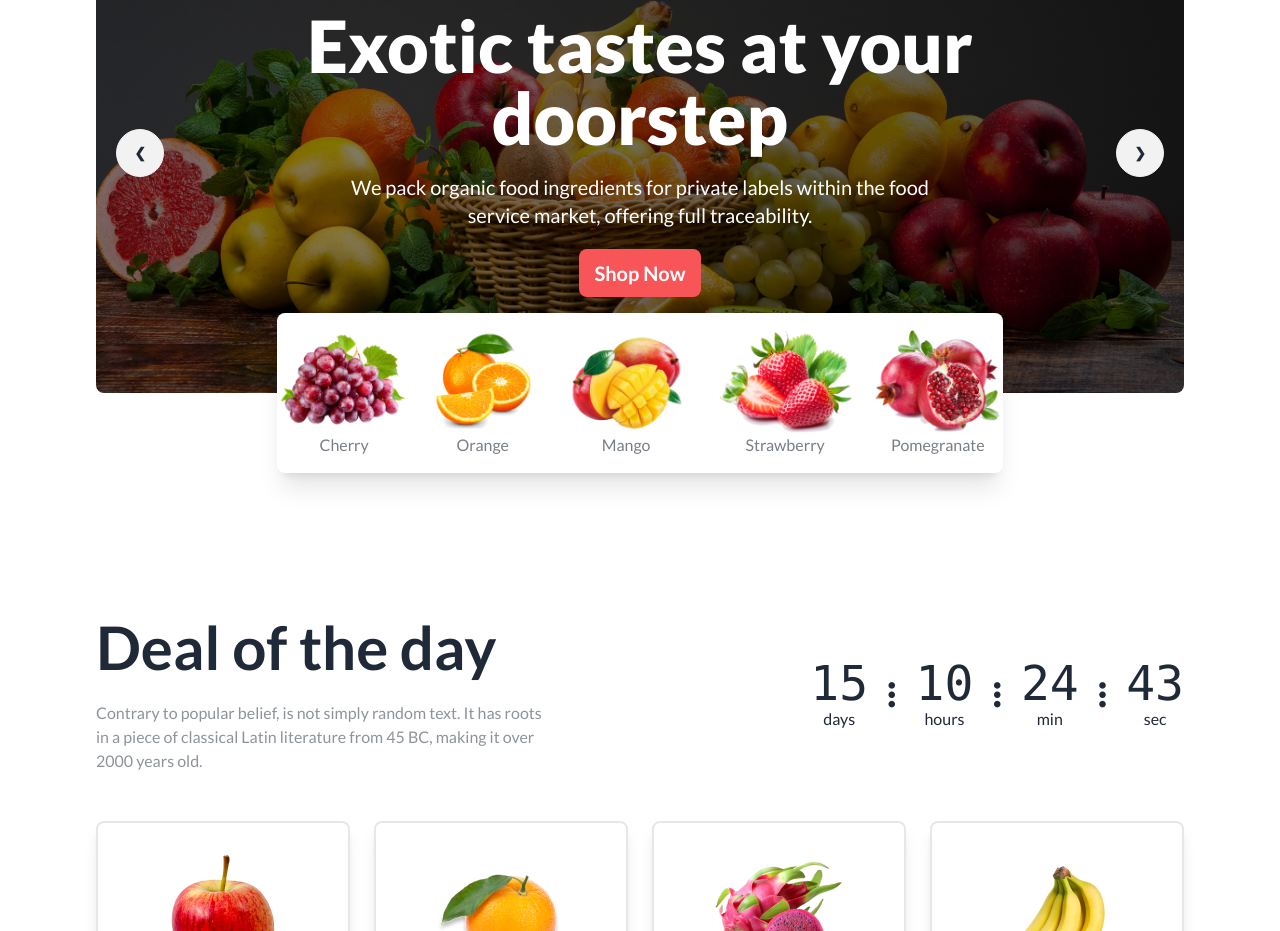
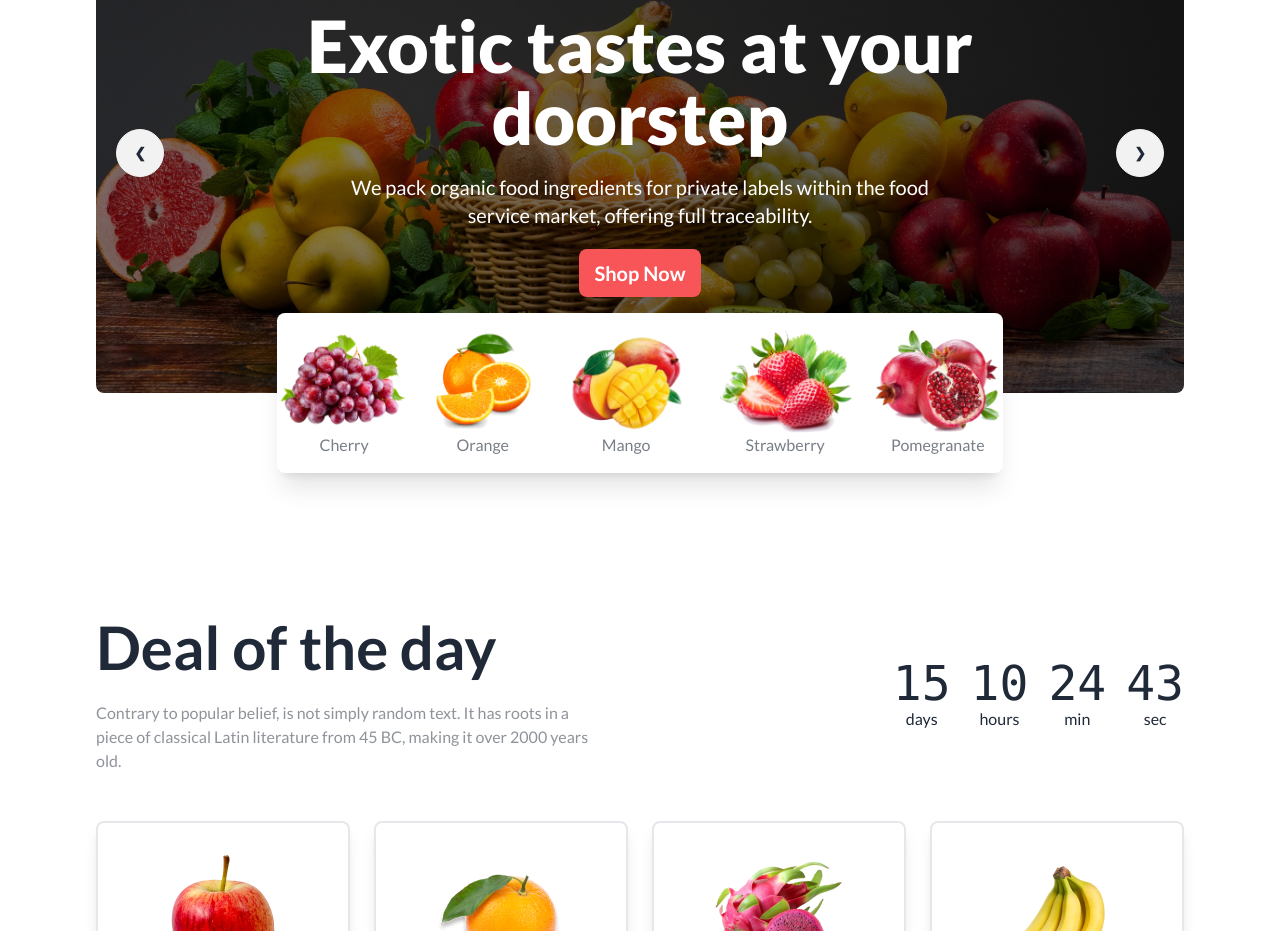
Before and after one commit to chinmoy10/fruit_brust, a plain HTML site: page index.html in a window 1280 px wide. Shown: the part 227-1158 px from the top of the page. Drawn offline with nearby package versions, Linux system fonts and the light colour scheme; grey boxes are pictures that could not be loaded.

Commit message:
teams_section done

```diff
--- a/index.html
+++ b/index.html
@@ -205,26 +205,17 @@
                             </span>
                             days
                         </div>
-                        <div class="flex justify-center items-center">
-                            <i class="fa-solid fa-ellipsis-vertical text-[30px]"></i>
-                        </div>
                         <div class="flex flex-col">
                             <span class="countdown font-mono text-5xl">
                                 <span style="--value:10;"></span>
                             </span>
                             hours
                         </div>
-                        <div class="flex justify-center items-center">
-                            <i class="fa-solid fa-ellipsis-vertical text-[30px]"></i>
-                        </div>
                         <div class="flex flex-col">
                             <span class="countdown font-mono text-5xl">
                                 <span style="--value:24;"></span>
                             </span>
                             min
-                        </div>
-                        <div class="flex justify-center items-center">
-                            <i class="fa-solid fa-ellipsis-vertical text-[30px]"></i>
                         </div>
                         <div class="flex flex-col">
                             <span class="countdown font-mono text-5xl">
```
